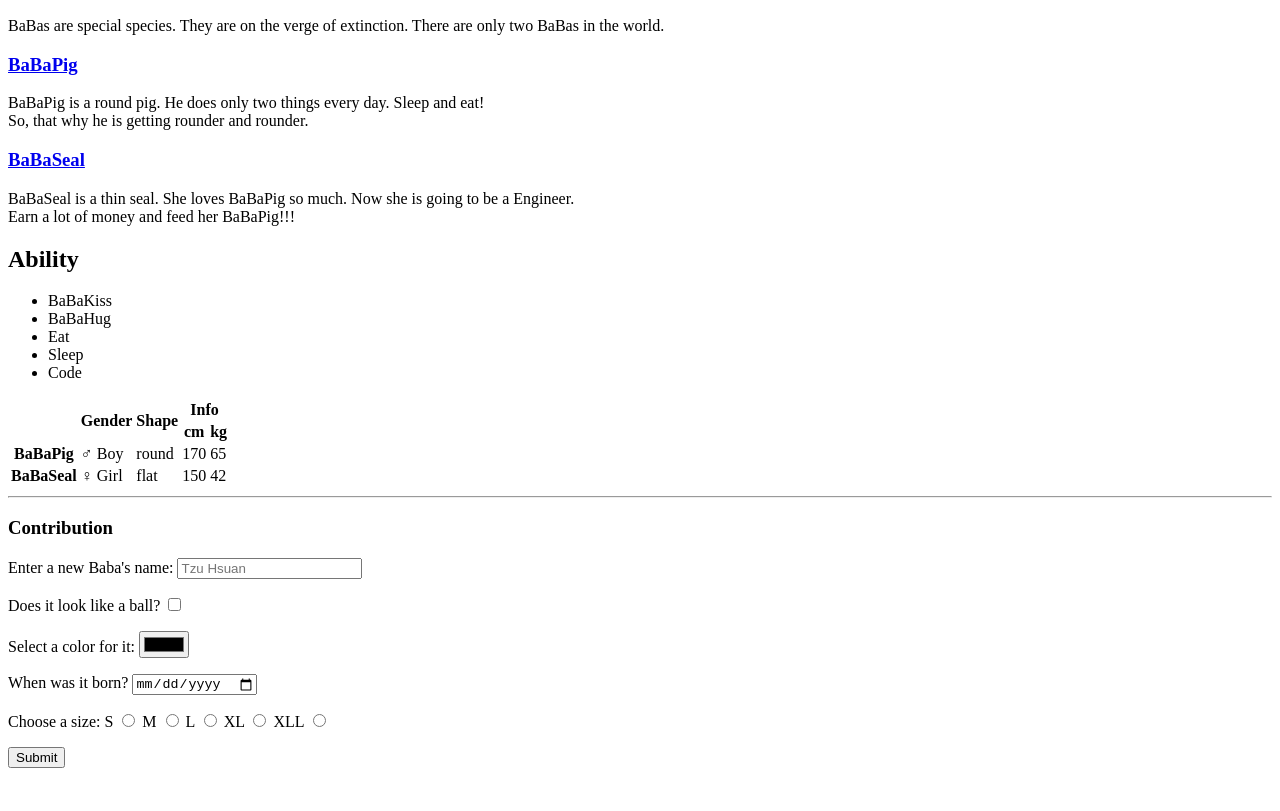
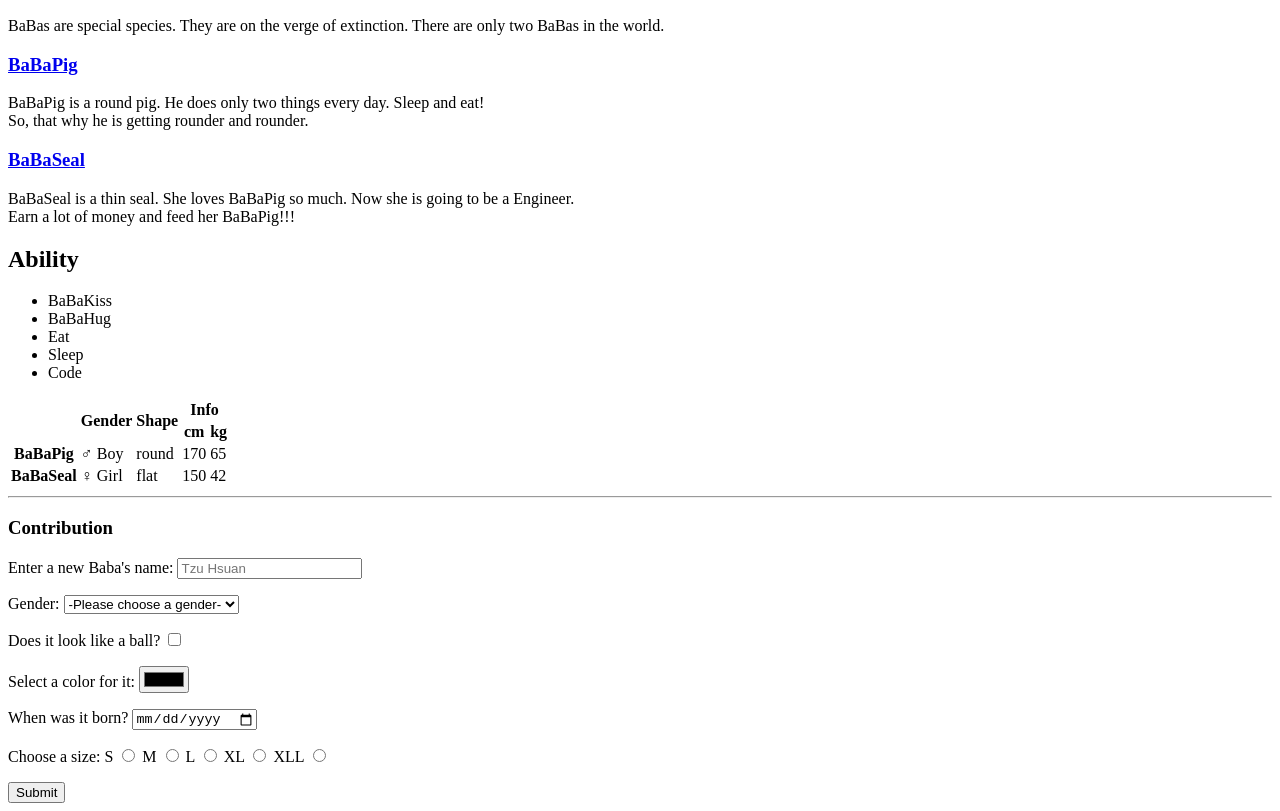
Before and after one commit to fabihsuan/baba-species, a plain HTML site: page index.html in a window 1280 px wide. Shown: the part 110-921 px from the top of the page. Before the commit the page ends 886 px from the top, so only its background shows below. Drawn offline with Linux system fonts and the light colour scheme.

Commit message:
add gender selection

```diff
--- a/index.html
+++ b/index.html
@@ -78,6 +78,14 @@
           <input type="text" placeholder="Tzu Hsuan" id="name" name="name" />
         </p>
         <p>
+          <label for="gender">Gender:</label>
+          <select name="gender" id="gender">
+            <option value="" selected>-Please choose a gender-</option>
+            <option value="male">Male</option>
+            <option value="female">Female</option>
+          </select>
+        </p>
+        <p>
           <label for="ball">Does it look like a ball?</label>
           <input type="checkbox" id="ball" name="check" />
         </p>
```
